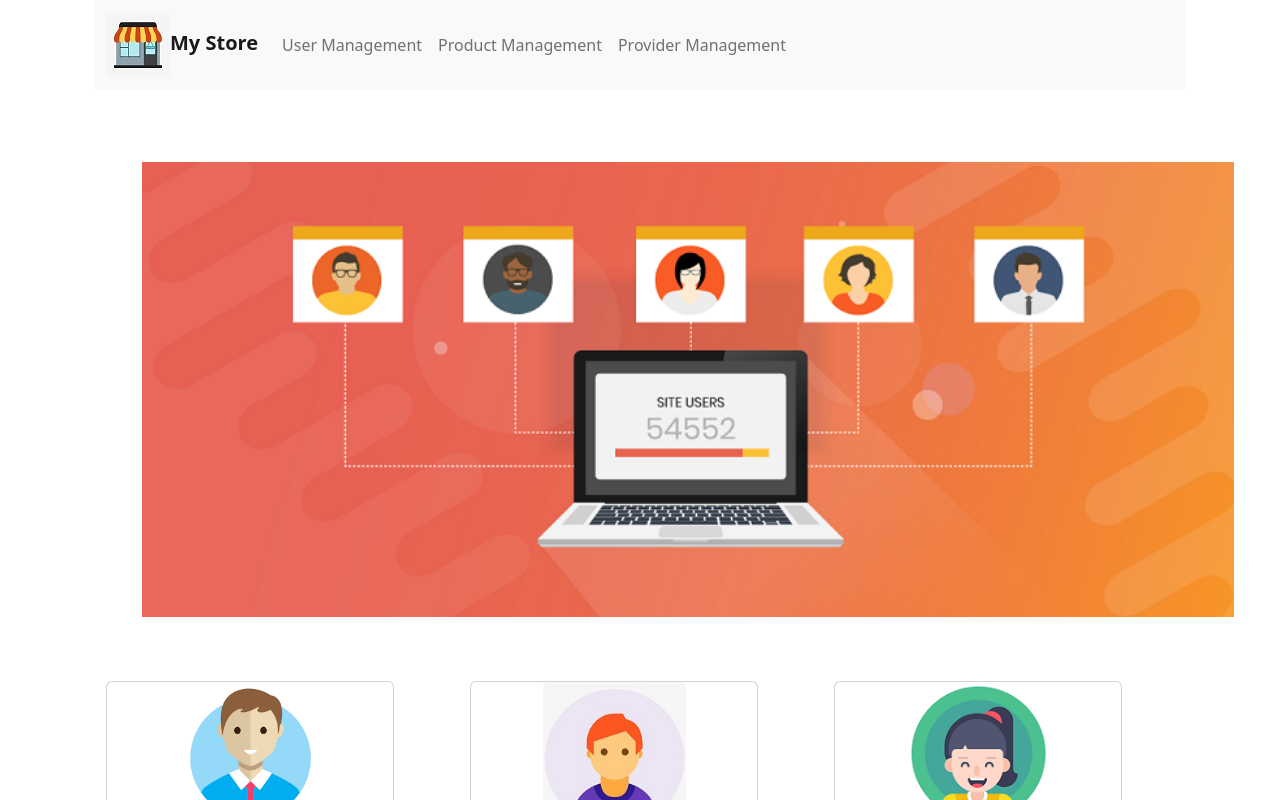
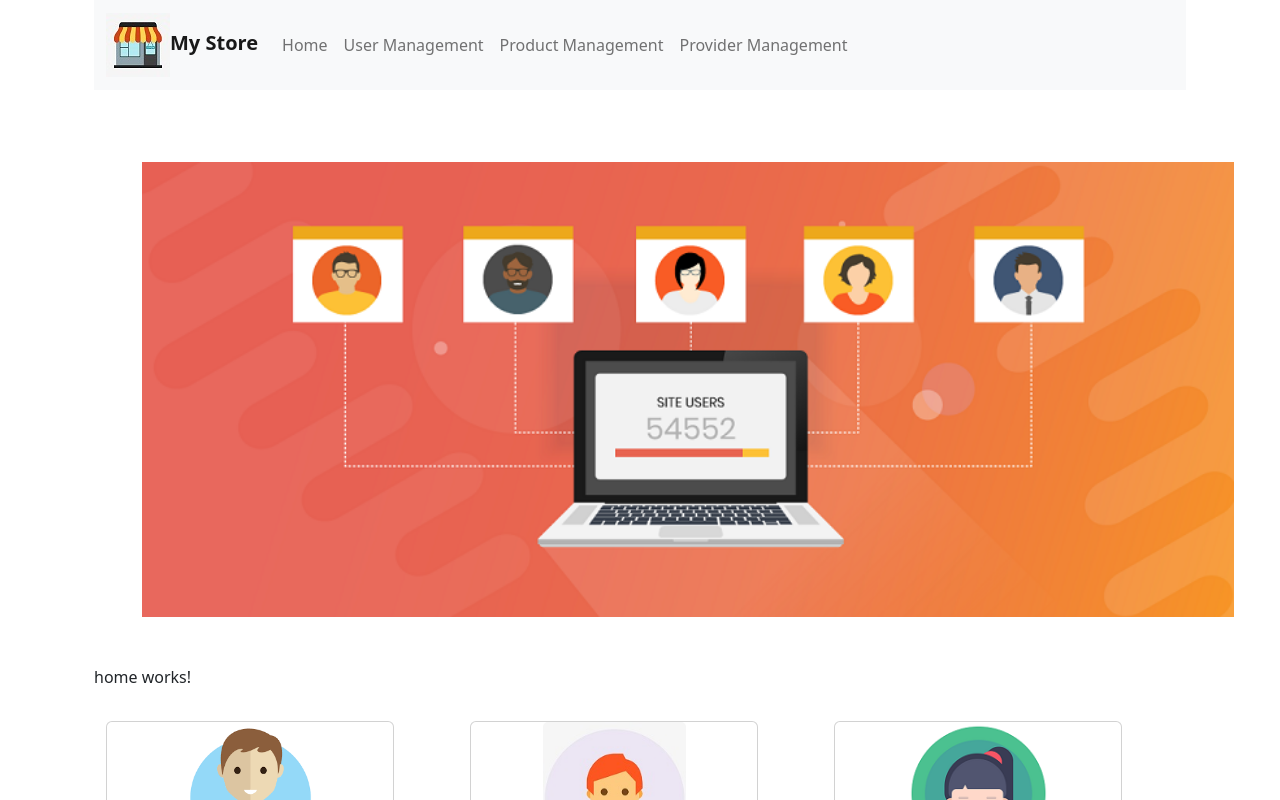
Before and after one commit to LindaOuer/angular13, an Angular app: page /home in a window 1280 px wide. Before the commit this address led to /. Shown: the top 800 px of the page. Built offline with nearby package versions, Linux system fonts and the light colour scheme.

Commit message:
example routing

```diff
--- a/src/app/app-routing.module.ts
+++ b/src/app/app-routing.module.ts
@@ -1,10 +1,15 @@
 import { NgModule } from '@angular/core';
 import { RouterModule, Routes } from '@angular/router';
+import { HomeComponent } from './home/home.component';
+import { ListUserComponent } from './list-user/list-user.component';
 
-const routes: Routes = [];
+const routes: Routes = [
+  { path: 'home', component: HomeComponent },
+  { path: 'listUser', component: ListUserComponent },
+];
 
 @NgModule({
   imports: [RouterModule.forRoot(routes)],
-  exports: [RouterModule]
+  exports: [RouterModule],
 })
-export class AppRoutingModule { }
+export class AppRoutingModule {}
--- a/src/app/app.component.html
+++ b/src/app/app.component.html
@@ -14,6 +14,7 @@
         <!---start navbar--->
         <app-header></app-header>
         <!---end slide--->
+        <router-outlet></router-outlet>
         <!---start accountsList section--->
         <div class="container">
           <div class="row">
@@ -56,10 +57,10 @@
           </div>
         </div>
         <!---end accountsList section--->
+        <!---start usersList section--->
+        <app-list-user></app-list-user>
+        <!---end usersList section--->
       </div>
-      <!---start usersList section--->
-      <app-list-user></app-list-user>
-      <!---end usersList section--->
 
       <!-----Footer Section------>
       <app-footer></app-footer>
--- a/src/app/app.module.ts
+++ b/src/app/app.module.ts
@@ -9,6 +9,7 @@ import { UserCardComponent } from './user-card/user-card.component';
 import { FooterComponent } from './footer/footer.component';
 import { ListUserComponent } from './list-user/list-user.component';
 import { FormsModule } from '@angular/forms';
+import { HomeComponent } from './home/home.component';
 
 @NgModule({
   declarations: [
@@ -18,6 +19,7 @@ import { FormsModule } from '@angular/forms';
     UserCardComponent,
     FooterComponent,
     ListUserComponent,
+    HomeComponent,
   ],
   imports: [BrowserModule, AppRoutingModule, FormsModule],
   providers: [],
--- a/src/app/header/header.component.html
+++ b/src/app/header/header.component.html
@@ -20,7 +20,10 @@
     <div class="collapse navbar-collapse" id="navbarSupportedContent">
       <ul class="navbar-nav me-auto mb-2 mb-lg-0">
         <li class="nav-item">
-          <a class="nav-link" href="#">User Management</a>
+          <a class="nav-link" routerLink="home">Home</a>
+        </li>
+        <li class="nav-item">
+          <a class="nav-link" routerLink="listUser">User Management</a>
         </li>
         <li class="nav-item">
           <a class="nav-link" href="#">Product Management</a>
--- /dev/null
+++ b/src/app/home/home.component.html
@@ -0,0 +1 @@
+<p>home works!</p>
--- /dev/null
+++ b/src/app/home/home.component.ts
@@ -0,0 +1,15 @@
+import { Component, OnInit } from '@angular/core';
+
+@Component({
+  selector: 'app-home',
+  templateUrl: './home.component.html',
+  styleUrls: ['./home.component.css']
+})
+export class HomeComponent implements OnInit {
+
+  constructor() { }
+
+  ngOnInit(): void {
+  }
+
+}
```
Also changed, not shown: src/app/home/home.component.css (added), 1 other file (tests, documents, lock files or other folders).
